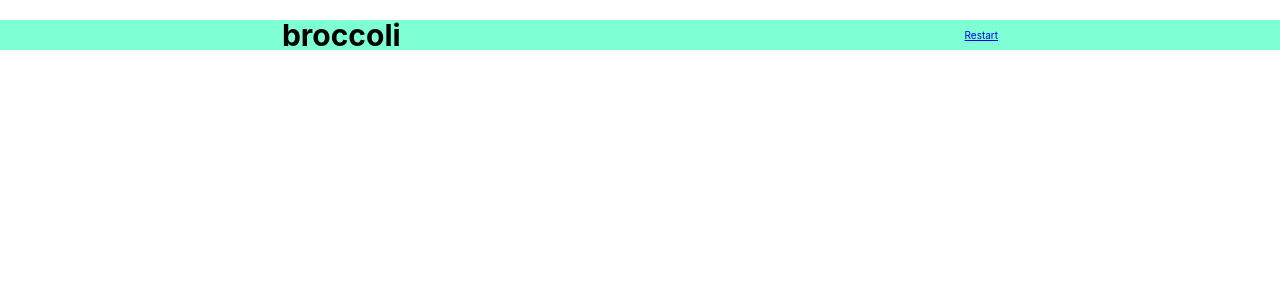
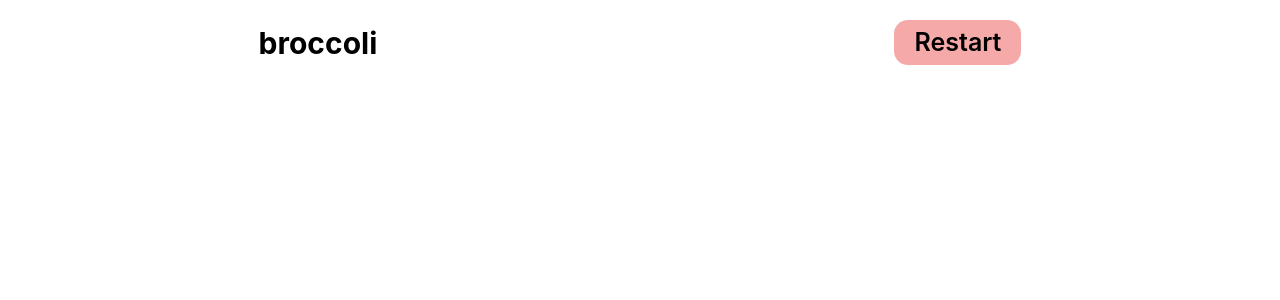
Before and after one commit to fac24/week-5-Peter-Hussain, a React (Vite) app in the folder game/: page / in a window 1280 px wide. Shown: the top 300 px of the page. Built offline with nearby package versions, Linux system fonts and the light colour scheme.

Commit message:
debugging
co-authored-by: Peter <PJSalter@users.noreply.github.com>

```diff
--- a/game/src/App.css
+++ b/game/src/App.css
@@ -128,18 +128,38 @@ table {
   font-size: 62.5%;
 }
 
-.page-layout {
-  background: aquamarine;
+body {
+  /* background: aquamarine; */
 }
 
 .navbar {
   display: flex;
   justify-content: space-around;
   align-items: center;
+  flex-wrap: wrap;
   margin-top: 2rem;
-  flex-wrap: wrap;
 }
 .logo {
   font-size: 3rem;
   font-weight: bold;
 }
+
+.restart-button {
+  font-size: 2.5rem;
+  font-weight: 600;
+  text-decoration: none;
+  color: black;
+  padding: 1rem 2rem;
+  background: rgb(245, 169, 169);
+  border-radius: 1.4rem;
+}
+
+.game-card {
+  display: grid;
+  place-items: center;
+  height: 7.253rem;
+  width: 7.253rem;
+  border-radius: 50%;
+  background-color: rgba(3, 66, 46);
+  border: black 0.4rem solid;
+}
```
